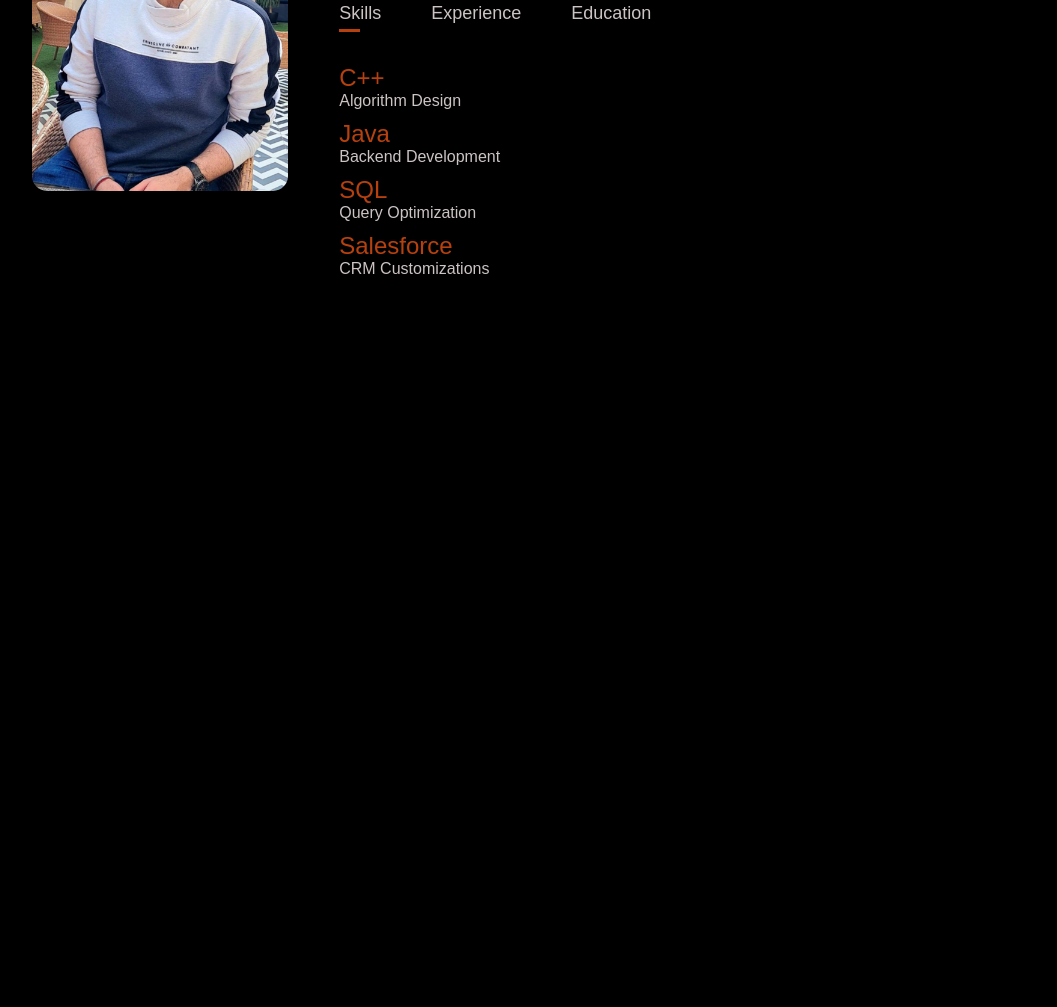
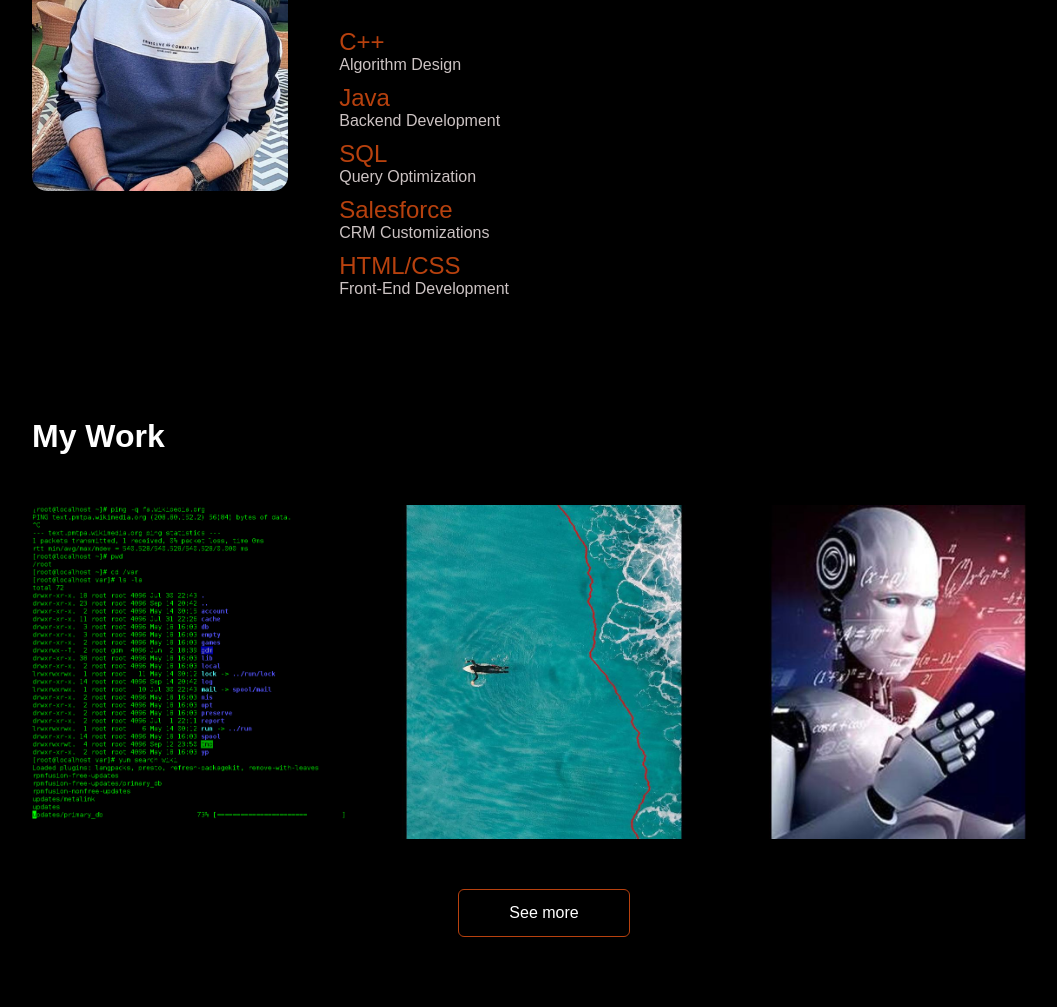
Before and after one commit to Aniruddh-Kotecha/Aniruddh-Kotecha.github.io, a plain HTML site: page index.html in a window 1280 px wide. Shown: the part 1084-2091 px from the top of the page, without its empty margins (96-1153 px from the left). Before the commit the page ends 1462 px from the top, so only its background shows below. Drawn offline with Linux system fonts and the light colour scheme.

Commit message:
My work
Added my work section.
Made some minor updates in existing sections.

```diff
--- a/index.html
+++ b/index.html
@@ -24,8 +24,8 @@
            </div>
            <div class="links">
                 <ul>
-                    <li><a href="https://www.linkedin.com/in/aniruddh-k-4831b8180/"><img src="images/linkedin-app-white-icon.png" alt=""></a></li>
-                    <li><a href="https://github.com/Aniruddh-Kotecha"><img src="images/github.png" alt=""></a></li>
+                    <li><a href="https://www.linkedin.com/in/aniruddh-k-4831b8180/" target="_blank"><img src="images/linkedin-app-white-icon.png" alt=""></a></li>
+                    <li><a href="https://github.com/Aniruddh-Kotecha" target="_blank"><img src="images/github.png" alt=""></a></li>
                 </ul>
            </div>
            <div class="resume-button">
@@ -42,10 +42,9 @@
                 </div>
                 <div class="about-col-2">
                     <h1 class="subtitle">About Me</h1>
-                    <p>Hi, I'm Aniruddh Kotecha, a passionate software developer with a strong background in C++, Java. I thrive on solving complex problems
-                        and building efficient, scalable solutions. My expertise spans various domains, including backend systems, databases, and I'm always excited
-                        to explore new technologies. With a focus on clean, maintainable code and a dedication to continuous learning, I aim to deliver impactful
-                        software solutions. When I'm not coding, you can find me reading, gaming, or in the gym.</p>
+                    <p>I'm Aniruddh Kotecha, a first-year M.Tech student at IIIT Hyderabad with a passion for software development. Skilled in C++ and Java,
+                        I enjoy tackling complex problems and building efficient solutions, especially in backend systems and databases. I'm always eager to
+                        learn and explore new technologies. Outside of coding, I enjoy reading, gaming, and staying active at the gym.</p>
 
                         <div class="tab-titles">
                             <p class="tab-links active-link" onclick="opentab('skills')">Skills</p>
@@ -58,6 +57,7 @@
                                 <li><span>Java</span><br>Backend Development</li>
                                 <li><span>SQL</span><br>Query Optimization</li>
                                 <li><span>Salesforce</span><br>CRM Customizations</li>
+                                <li><span>HTML/CSS</span><br>Front-End Development</li>
                             </ul>
                         </div>
                         <div class="tab-contents" id="experience">
@@ -74,6 +74,46 @@
                         </div>
                 </div>
             </div>
+        </div>
+    </div>
+
+<!--------------portfolio----------------->
+    <div id="portfolio">
+        <div class="container">
+            <h1 class="sub-title">My Work</h1>
+            <div class="work-list">
+                <div class="work">
+                    <img src="images/Posix-Shell.png">
+                    <div class="layer">
+                        <h3>Posix Shell</h3>
+                        <p>A POSIX-compliant interactive shell in C++, featuring
+                            robust process management, background/foreground execution,
+                            I/O redirection, and pipe support for system and user-defined
+                            programs.</p>
+                        <a href="https://github.com/Aniruddh-Kotecha/POSIX-Shell/blob/main/README.md" target="_blank"><img class="icon" src="Icons/link.svg" alt="Icon" width="24" height="24"></a>
+                    </div>
+                </div>
+                <div class="work">
+                    <img src="images/seam-carving.jpg">
+                    <div class="layer">
+                        <h3>Seam-Carving</h3>
+                        <p>A content-aware image resizing tool using seam carving to
+                            intelligently remove or insert pixels, preserving
+                            important visual content while adjusting dimensions.</p>
+                        <a href="#"><img class="icon" src="Icons/link.svg" alt="Icon" width="24" height="24"></a>
+                    </div>
+                </div>
+                <div class="work">
+                    <img src="images/SSL.jpg">
+                    <div class="layer">
+                        <h3>Self-Supervised Learning Model</h3>
+                        <p>A code language model leveraging Self-Supervised Learning
+                            to improve code comprehension and generation</p>
+                        <a href="#"><img class="icon" src="Icons/link.svg" alt="Icon" width="24" height="24"></i></a>
+                    </div>
+                </div>
+            </div>
+            <a href="#" class="btn">See more</a>
         </div>
     </div>
 
--- a/style.css
+++ b/style.css
@@ -109,7 +109,7 @@ nav ul li a:hover:after{
     background-color: #B7410E;
 }
 
-/*-------------------about---------*/
+/*---------------about------------*/
 #about{
     padding: 80px 0;
     color: rgb(204, 195, 195);
@@ -175,3 +175,85 @@ nav ul li a:hover:after{
 .tab-contents.active-tab{
     display: block;
 }
+
+/*-------------portfolio------------*/
+#portfolio{
+    padding: 10px 0;
+}
+.work-list{
+    display: grid;
+    grid-template-columns: repeat(auto-fit, minmax(250px, 1fr));
+    grid-gap: 40px;
+    margin-top: 50px;
+}
+.work{
+    border-radius: 10px;
+    position: relative;
+    overflow: hidden;
+    transition: transform 0.5s;
+}
+.work img {
+    width: 100%;
+    border-radius: 10px;
+    display: block;
+    transition: transform 0.5s;
+}
+
+.layer{
+    width: 100%;
+    height: 0;
+    background: linear-gradient(rgba(0,0,0,0.6), #B7410E);
+    border-radius: 10px;
+    position: absolute;
+    left: 0;
+    bottom: 0;
+    overflow: hidden;
+    display: flex;
+    align-items: center;
+    justify-content: center;
+    flex-direction: column;
+    padding: 0 40px;
+    text-align: center;
+    font-size: 14px;
+    transition: height 0.5s;
+}
+.layer h3{
+    font-weight: 500;
+    margin-bottom: 20px;
+}
+.layer a{
+    margin-top: 20px;
+    color: #B7410E;
+    text-decoration: none;
+    font-size: 18px;
+    line-height: 60px;
+    background: white;
+    width: 60px;
+    height: 60px;
+    border-radius: 50%;
+}
+.icon{
+    margin-top: 18px;
+    fill: #B7410E;
+}
+.work:hover img{
+    transform: scale(1.1);
+}
+.work:hover .layer{
+    height: 100%;
+}
+
+.btn{
+    display: block;
+    margin: 50px auto;
+    width: fit-content;
+    border: 1px solid #B7410E;
+    padding: 14px 50px;
+    border-radius: 6px;
+    text-decoration: none;
+    color: white;
+    transition: background 0.5s;
+}
+.btn:hover{
+    background: #B7410E;
+}
```
Also changed, not shown: Icons/link.svg (added), images/Posix-Shell.png (added), images/SSL.jpg (added), images/seam-carving.jpg (added).
